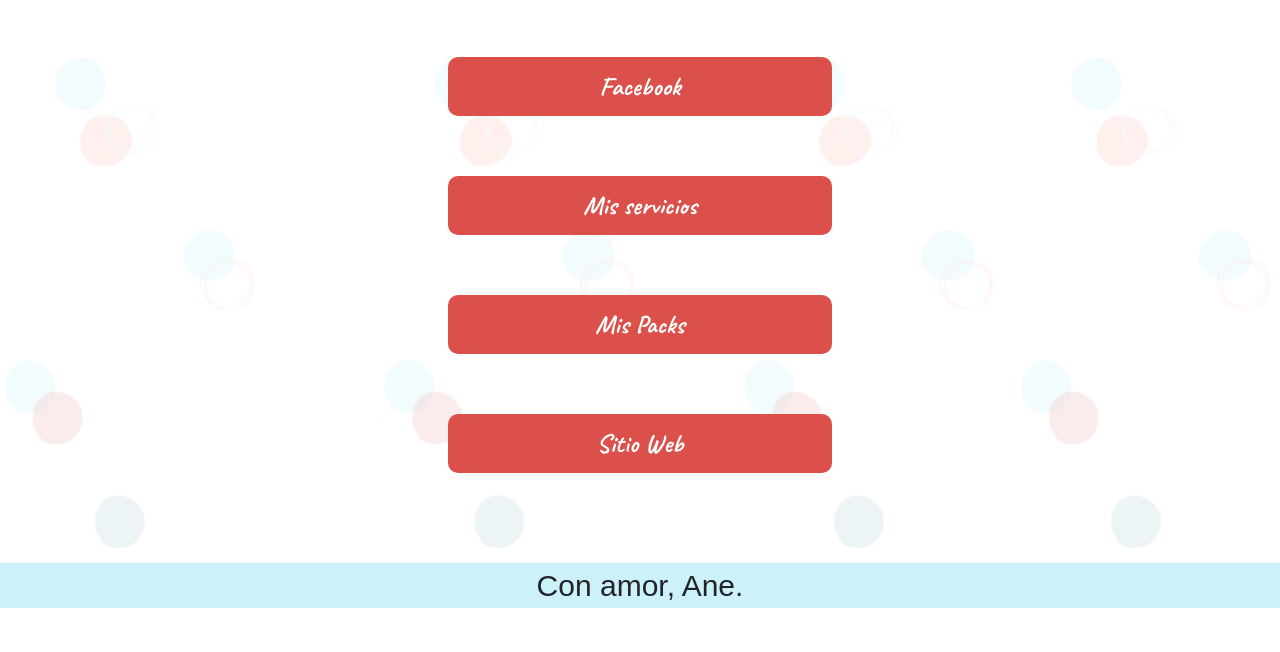
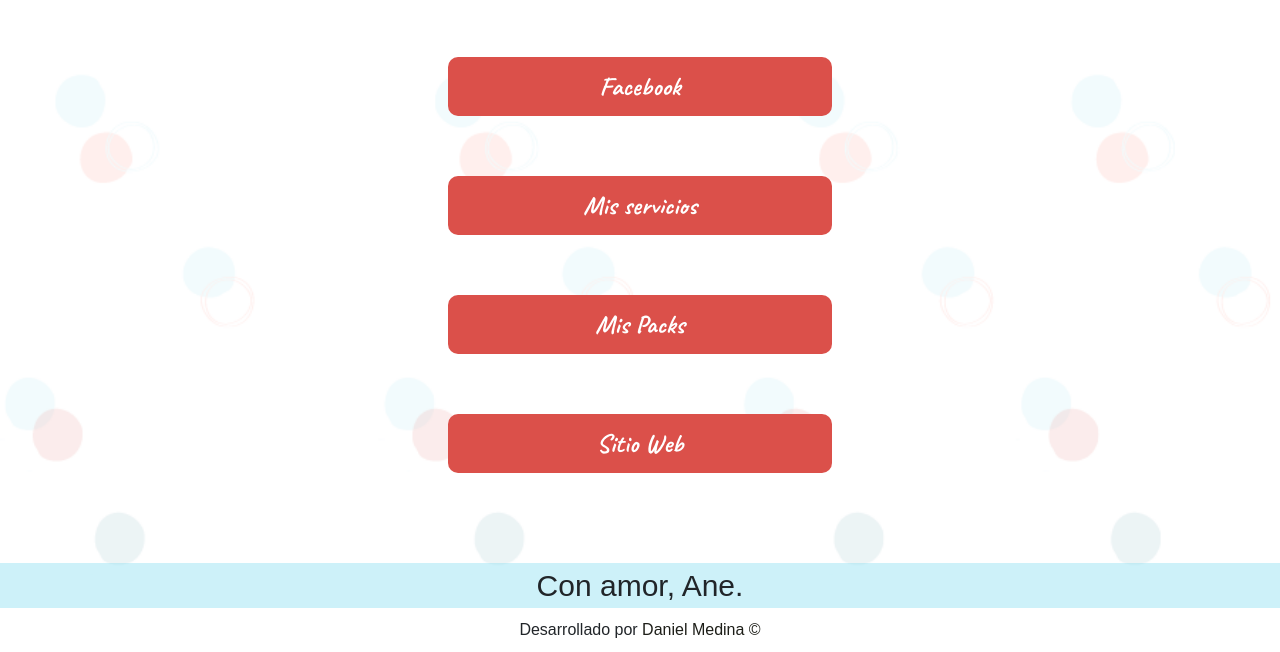
Before and after one commit to danielmedtar/Aneplanner, a website: page enlaces.html in a window 1280 px wide. Shown: the part 404-1056 px from the top of the page. Before the commit the page ends 1012 px from the top, so only its background shows below. Drawn offline with nearby package versions, Linux system fonts and the light colour scheme; a web font is replaced by a local one.

Commit message:
margen footer enlace

```diff
--- a/enlaces.html
+++ b/enlaces.html
@@ -47,6 +47,7 @@
 
     <footer class="pieEnlace">
         <p class="parrafo_contacto parrafoEnlace">Con amor, Ane.</p>
+        <p class="siteBy">Desarrollado por<a href="https://danielmedtar.github.io/" target="_blank"> Daniel Medina &copy;</a></p>
     </footer>
 </div>
 
--- a/scss/_clasesPropias.scss
+++ b/scss/_clasesPropias.scss
@@ -441,7 +441,8 @@
     }
 }
 footer.pieEnlace {
-    margin: 0;
+    margin-top: 20px;
+    margin-bottom: 0;
 }
 .parrafoEnlace {
     margin-bottom: 0;
--- a/scss/_etiquetas.scss
+++ b/scss/_etiquetas.scss
@@ -1,6 +1,12 @@
 html {
     font-size: 62.5%;
+    box-sizing: border-box;
+    min-height: 100vh;
 }
+  *, *:before, *:after {
+    box-sizing: inherit;
+  }
+
 h1.titulo-principal {
     background-color: $negro;
     color: $azul-claro;
```
Also changed, not shown: css/styles.css.
